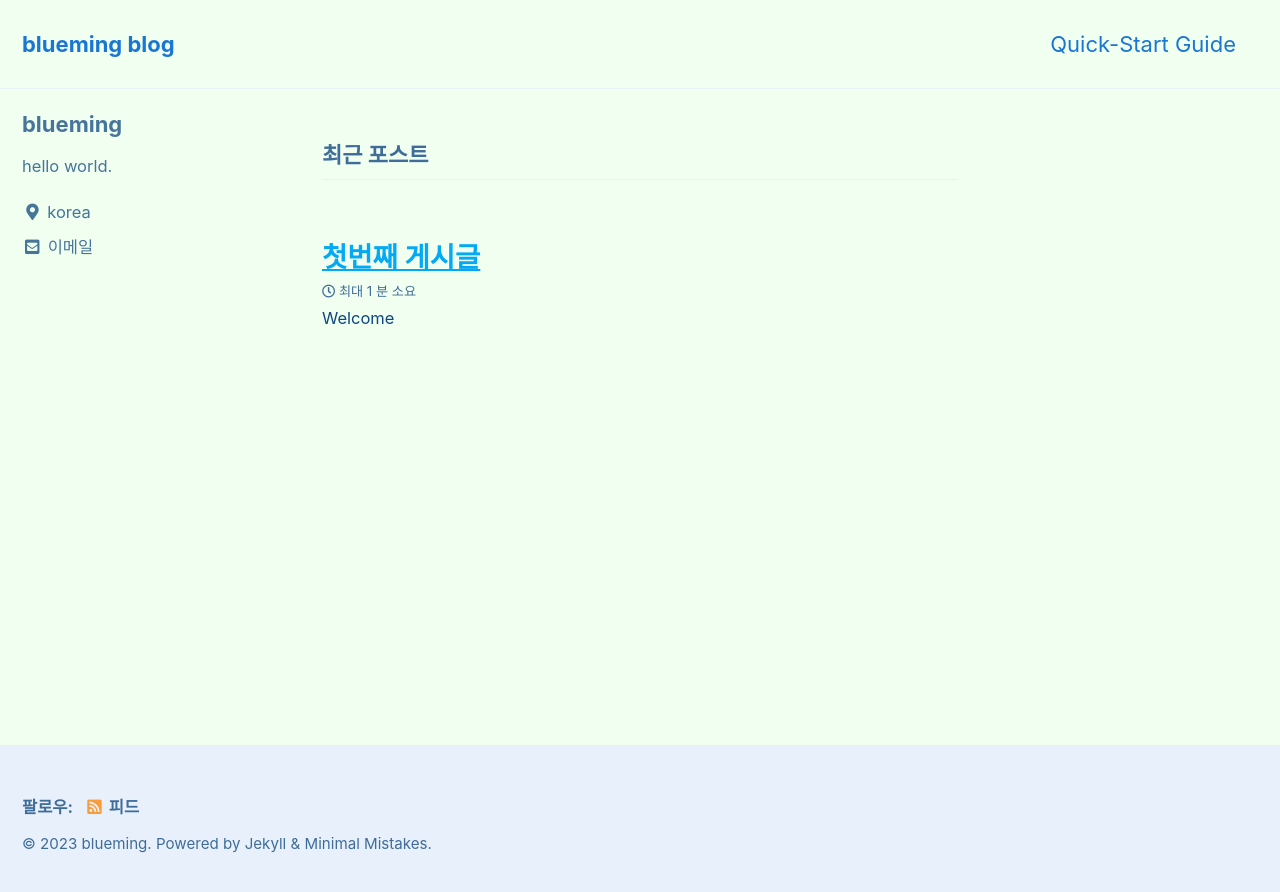
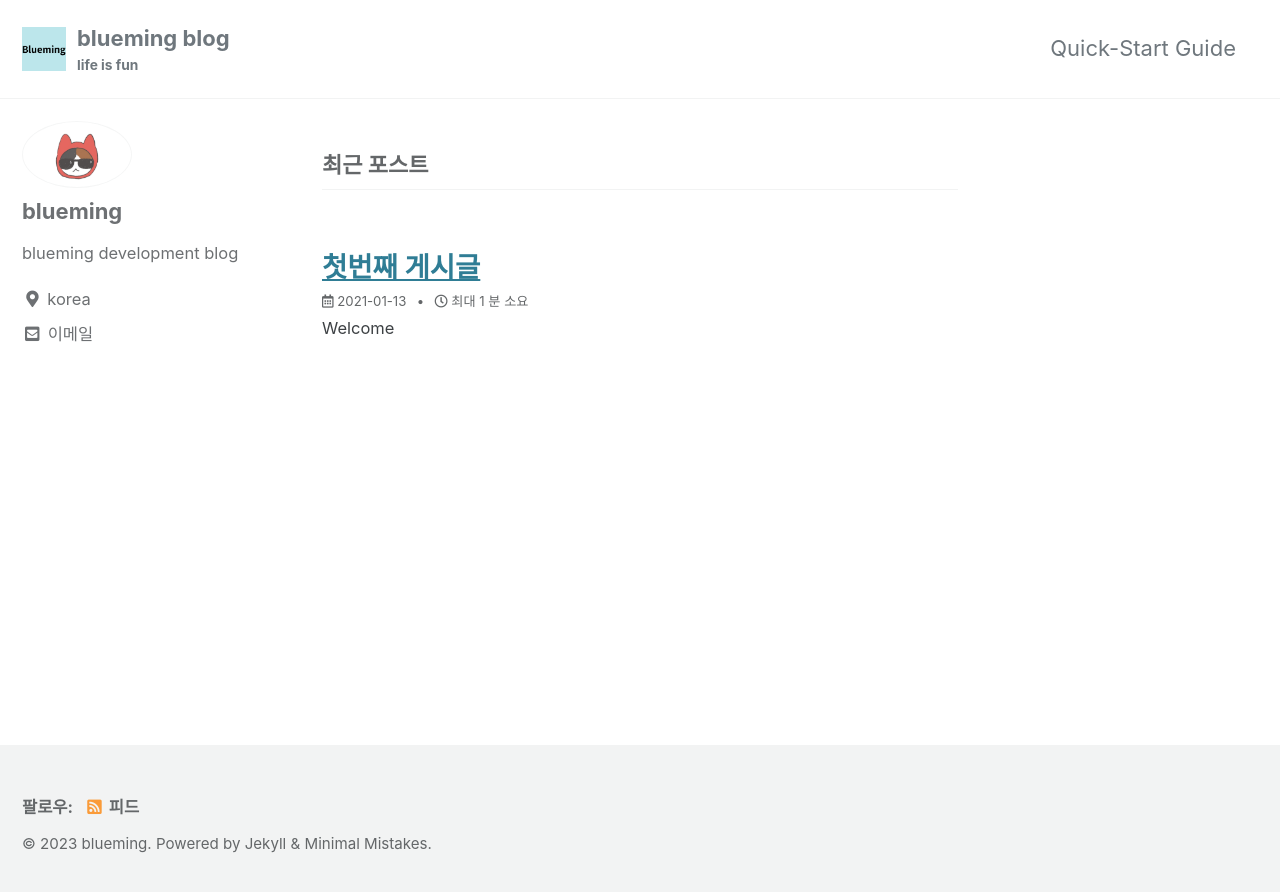
Before and after one commit to lifeisblueming/lifeisblueming.github.io, a Jekyll site: the page built from index.html, in a window 1280 px wide. Shown: the top 892 px of the page. Built offline with Jekyll 4.4.1, drawn with Linux system fonts in a browser that asks for light colours; cached includes are drawn as plain includes; the list of posts is cut into pages by our own code.

```diff
--- a/_config.yml
+++ b/_config.yml
@@ -12,27 +12,27 @@
 
 # theme                  : "minimal-mistakes-jekyll"
 # remote_theme           : "mmistakes/minimal-mistakes"
-minimal_mistakes_skin    : "aqua" # "air", "aqua", "contrast", "dark", "dirt", "neon", "mint", "plum", "sunrise"
+minimal_mistakes_skin    : "default" # "air", "aqua", "contrast", "dark", "dirt", "neon", "mint", "plum", "sunrise"
 
 # Site Settings
 locale                   : "ko-KR"
 title                    : "blueming blog"
-title_separator          : "-"
-subtitle                 : # site tagline that appears below site title in masthead
+title_separator          : "|"
+subtitle                 : "life is fun"
 name                     : "blueming"
-description              : "An amazing website."
+description              : "blueming development blog."
 url                      : "https://lifeisblueming.github.io"
 baseurl                  : # the subpath of your site, e.g. "/blog"
 repository               : # GitHub username/repo-name e.g. "mmistakes/minimal-mistakes"
 teaser                   : # path of fallback teaser image, e.g. "/assets/images/500x300.png"
-logo                     : # path of logo image to display in the masthead, e.g. "/assets/images/88x88.png"
+logo                     :  "/assets/images/icon.png" # 88 x 88
 masthead_title           : # overrides the website title displayed in the masthead, use " " for no title
-# breadcrumbs            : false # true, false (default)
+breadcrumbs              : true # true, false (default)
 words_per_minute         : 200
 comments:
-  provider               : # false (default), "disqus", "discourse", "facebook", "staticman", "staticman_v2", "utterances", "giscus", "custom"
+  provider               : "disqus"  # false (default), "disqus", "discourse", "facebook", "staticman", "staticman_v2", "utterances", "giscus", "custom"
   disqus:
-    shortname            : # https://help.disqus.com/customer/portal/articles/466208-what-s-a-shortname-
+    shortname            : "bluemingBlog" # https://help.disqus.com/customer/portal/articles/466208-what-s-a-shortname-
   discourse:
     server               : # https://meta.discourse.org/t/embedding-discourse-comments-via-javascript/31963 , e.g.: meta.discourse.org
   facebook:
@@ -105,8 +105,8 @@ analytics:
 # Site Author
 author:
   name             : "blueming"
-  avatar           : # path of avatar image, e.g. "/assets/images/bio-photo.jpg"
-  bio              : "hello world."
+  avatar           : "/assets/images/profile.png"
+  bio              : "blueming development blog"
   location         : "korea"
   email            : "lifeisblueming@gmail.com"
   links:
@@ -287,6 +287,9 @@ defaults:
       layout: single
       author_profile: true
       read_time: true
-      comments: # true
+      comments:  true
       share: true
       related: true
+      show_date: true
+
+date_format: "%Y-%m-%d"
```
Also changed, not shown: assets/images/icon.png (added), assets/images/profile.png (added).
